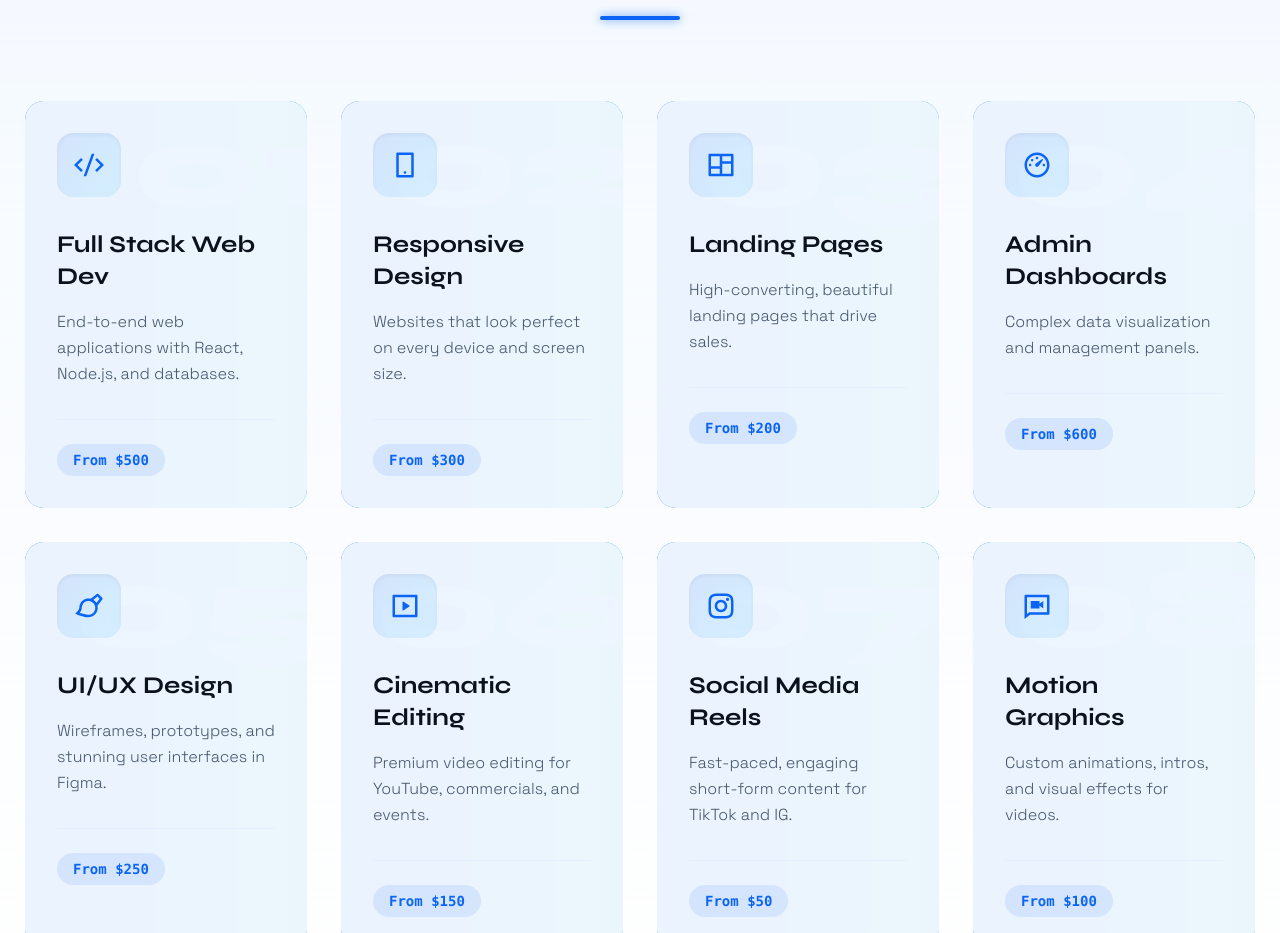
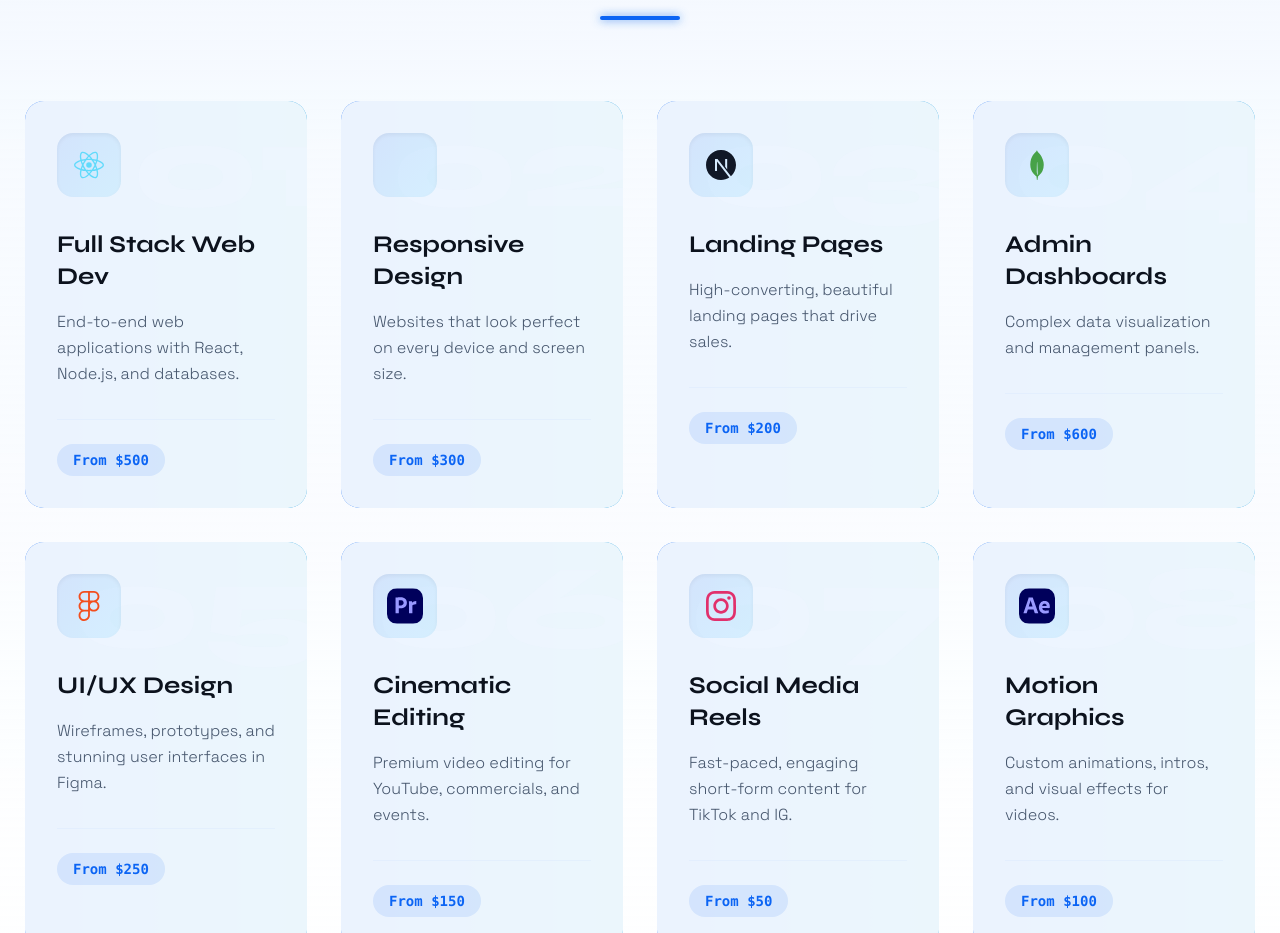
Before and after one commit to nikhilpaharia96-lang/nikhil-paharia-portfolio-main, a React (Vite) app: page / in a window 1280 px wide. Shown: the part 5300-6233 px from the top of the page. Built offline with nearby package versions, Linux system fonts and the light colour scheme.

Commit message:
Refactor services array with new icons and logos

```diff
--- a/src/components/Services.tsx
+++ b/src/components/Services.tsx
@@ -1,16 +1,64 @@
 import { motion } from "framer-motion";
-import { RiCodeSSlashLine, RiLayoutMasonryLine, RiSmartphoneLine, RiVideoChatLine, RiMovieLine, RiDashboard3Line, RiInstagramLine, RiBrushLine } from "react-icons/ri";
+import { SiReact, SiCss, SiNextdotjs, SiMongodb, SiFigma, SiInstagram } from "react-icons/si";
 import ServicesMobileStack from "@/components/ServicesMobileStack";
+import premiereProLogo from "../assets/logos/premiere-pro.svg";
+import afterEffectsLogo from "../assets/logos/after-effects.svg";
 
 export const services = [
-  { title: "Full Stack Web Dev", desc: "End-to-end web applications with React, Node.js, and databases.", icon: RiCodeSSlashLine, price: "From $500" },
-  { title: "Responsive Design", desc: "Websites that look perfect on every device and screen size.", icon: RiSmartphoneLine, price: "From $300" },
-  { title: "Landing Pages", desc: "High-converting, beautiful landing pages that drive sales.", icon: RiLayoutMasonryLine, price: "From $200" },
-  { title: "Admin Dashboards", desc: "Complex data visualization and management panels.", icon: RiDashboard3Line, price: "From $600" },
-  { title: "UI/UX Design", desc: "Wireframes, prototypes, and stunning user interfaces in Figma.", icon: RiBrushLine, price: "From $250" },
-  { title: "Cinematic Editing", desc: "Premium video editing for YouTube, commercials, and events.", icon: RiMovieLine, price: "From $150" },
-  { title: "Social Media Reels", desc: "Fast-paced, engaging short-form content for TikTok and IG.", icon: RiInstagramLine, price: "From $50" },
-  { title: "Motion Graphics", desc: "Custom animations, intros, and visual effects for videos.", icon: RiVideoChatLine, price: "From $100" },
+  {
+    title: "Full Stack Web Dev",
+    desc: "End-to-end web applications with React, Node.js, and databases.",
+    icon: SiReact,
+    color: "#61DAFB",
+    price: "From $500",
+  },
+  {
+    title: "Responsive Design",
+    desc: "Websites that look perfect on every device and screen size.",
+    icon: SiCss,
+    color: "#1572B6",
+    price: "From $300",
+  },
+  {
+    title: "Landing Pages",
+    desc: "High-converting, beautiful landing pages that drive sales.",
+    icon: SiNextdotjs,
+    color: "#111827",
+    price: "From $200",
+  },
+  {
+    title: "Admin Dashboards",
+    desc: "Complex data visualization and management panels.",
+    icon: SiMongodb,
+    color: "#47A248",
+    price: "From $600",
+  },
+  {
+    title: "UI/UX Design",
+    desc: "Wireframes, prototypes, and stunning user interfaces in Figma.",
+    icon: SiFigma,
+    color: "#F24E1E",
+    price: "From $250",
+  },
+  {
+    title: "Cinematic Editing",
+    desc: "Premium video editing for YouTube, commercials, and events.",
+    logo: premiereProLogo,
+    price: "From $150",
+  },
+  {
+    title: "Social Media Reels",
+    desc: "Fast-paced, engaging short-form content for TikTok and IG.",
+    icon: SiInstagram,
+    color: "#E1306C",
+    price: "From $50",
+  },
+  {
+    title: "Motion Graphics",
+    desc: "Custom animations, intros, and visual effects for videos.",
+    logo: afterEffectsLogo,
+    price: "From $100",
+  },
 ];
 
 export default function Services() {
@@ -62,9 +110,13 @@ export default function Services() {
                 <motion.div
                   whileHover={{ rotate: -8, scale: 1.15 }}
                   transition={{ type: "spring", stiffness: 300 }}
-                  className="w-16 h-16 rounded-2xl bg-gradient-to-br from-primary/10 to-sky-400/10 flex items-center justify-center mb-8 relative z-10 shadow-inner"
+                  className="w-16 h-16 rounded-2xl bg-gradient-to-br from-primary/10 to-sky-400/10 flex items-center justify-center mb-8 relative z-10 shadow-inner overflow-hidden"
                 >
-                  <Icon className="text-3xl text-primary group-hover:text-accent transition-colors duration-500" />
+                  {service.logo ? (
+                    <img src={service.logo} alt="" className="w-9 h-9 rounded-md" />
+                  ) : Icon ? (
+                    <Icon className="text-3xl transition-colors duration-500" style={{ color: service.color }} />
+                  ) : null}
                 </motion.div>
 
                 <h3 className="text-2xl font-serif font-bold text-foreground mb-4 relative z-10 group-hover:text-primary transition-colors">{service.title}</h3>
```
